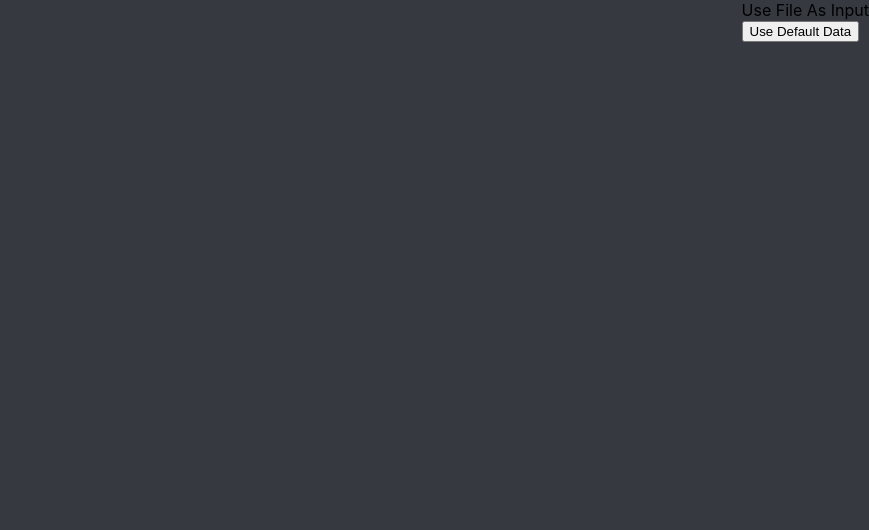
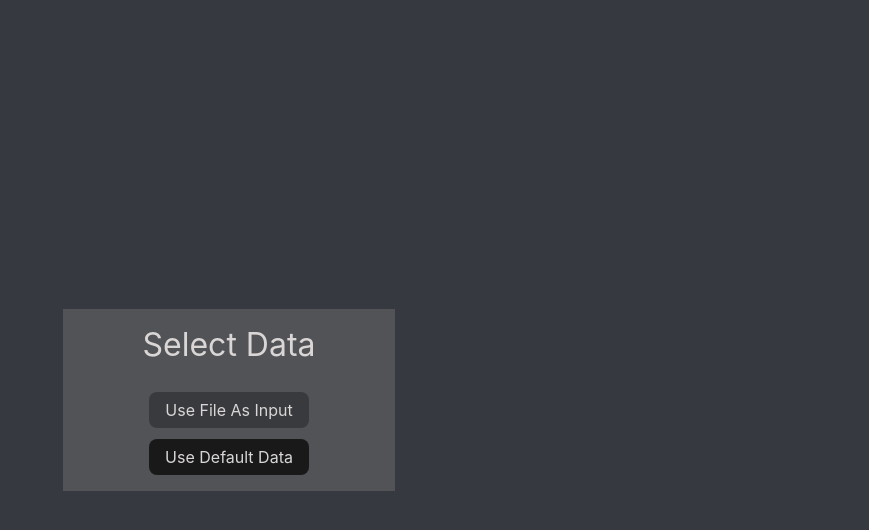
Before and after one commit to YotamGit/Envitech-Web-Assignment, a React (Create React App) app in the folder envitech-web-app/: page / in a window 1280 px wide. Shown: the top 530 px of the page, without its empty margins (411-1280 px from the left). Built offline with nearby package versions, Linux system fonts and the light colour scheme.

Commit message:
style the data input selector

```diff
--- a/envitech-web-app/src/App.css
+++ b/envitech-web-app/src/App.css
@@ -25,3 +25,44 @@
   max-height: 100vh;
   transition: max-height 0.25s ease-in;
 }
+
+.data-input-selector {
+  color: rgb(218, 214, 214);
+  display: flex;
+  flex-direction: column;
+  align-items: center;
+  justify-content: space-between;
+  background-color: rgb(82, 83, 87);
+
+  padding: 1rem;
+  height: 150px;
+  width: 300px;
+
+  position: absolute;
+  top: 50%;
+  left: 50%;
+  transform: translate(-50%, -50%);
+}
+
+.data-input-selector .title {
+  margin-bottom: 1rem;
+  font-size: 2rem;
+}
+
+.data-input-selector .default-data-button {
+  all: unset;
+  padding: 0.5rem 1rem 0.5rem 1rem;
+  background-color: #19191a;
+  border-radius: 8px;
+  cursor: pointer;
+}
+
+@media only screen and (max-width: 600px) {
+  .data-input-selector {
+    height: 100%;
+    width: 100%;
+    padding: 0;
+    justify-content: center;
+    gap: 1rem;
+  }
+}
--- a/envitech-web-app/src/App.js
+++ b/envitech-web-app/src/App.js
@@ -84,9 +84,12 @@ function App() {
           ))}
         </div>
       ) : (
-        <div>
+        <div className="data-input-selector">
+          <div className="title">Select Data</div>
           <FileInput setData={setData} />
-          <button onClick={getData}>Use Default Data</button>
+          <button className="default-data-button" onClick={getData}>
+            Use Default Data
+          </button>
         </div>
       )}
 
--- a/envitech-web-app/src/components/FileInput.jsx
+++ b/envitech-web-app/src/components/FileInput.jsx
@@ -1,3 +1,5 @@
+import "../styles/FileInput.css";
+
 const FileInput = ({ setData }) => {
   const handleChange = (e) => {
     const fileReader = new FileReader();
@@ -8,8 +10,10 @@ const FileInput = ({ setData }) => {
   };
 
   return (
-    <div>
-      <label htmlFor="upload-file">Use File As Input</label>
+    <div className="file-input-container">
+      <label className="input-label" htmlFor="upload-file">
+        Use File As Input
+      </label>
       <input
         style={{
           position: "absolute",
--- /dev/null
+++ b/envitech-web-app/src/styles/FileInput.css
@@ -0,0 +1,7 @@
+.file-input-container .input-label {
+  margin-top: 1.5rem;
+  padding: 0.5rem 1rem 0.5rem 1rem;
+  background-color: #383a3d;
+  border-radius: 8px;
+  cursor: pointer;
+}
--- a/envitech-web-app/src/styles/MonitorLegend.css
+++ b/envitech-web-app/src/styles/MonitorLegend.css
@@ -8,13 +8,15 @@
 .monitor-legend {
   background-color: rgb(82, 83, 87);
   color: white;
+
   border-radius: 8px;
   padding: 1rem 2rem 1rem 2rem;
 
-  position: absolute;
   display: flex;
   flex-direction: column;
   align-items: center;
+
+  position: absolute;
   top: 50%;
   left: 50%;
   transform: translate(-50%, -50%);
```
